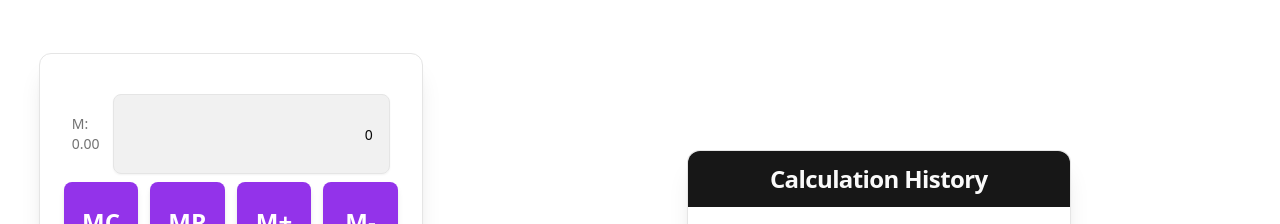
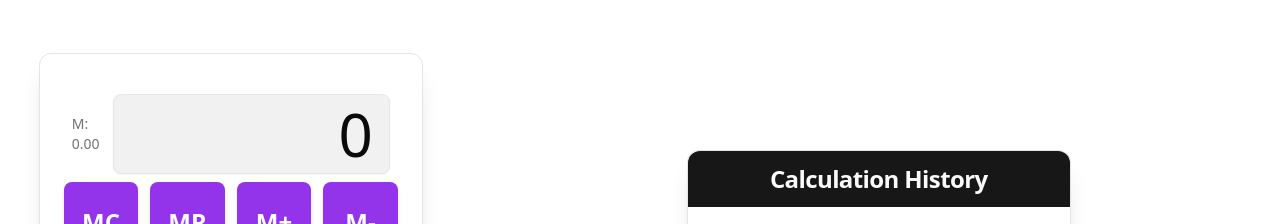
Before and after one commit to bayoffindiaofficial/calc, a Next.js app: page / in a window 1280 px wide. Shown: the top 224 px of the page. Built offline with nearby package versions, Linux system fonts and the light colour scheme.

Commit message:
[dyad] Increased the font size of the main calculator display on desktop. - wrote 1 file(s)

```diff
--- a/src/app/page.tsx
+++ b/src/app/page.tsx
@@ -334,7 +334,7 @@ export default function CalculatorPage() {
                 type="text"
                 value={displayValue}
                 readOnly
-                className="w-full text-right text-5xl h-20 bg-muted-foreground/10 border-border rounded-lg shadow-inner px-4 text-foreground"
+                className="w-full text-right text-5xl lg:text-6xl h-20 bg-muted-foreground/10 border-border rounded-lg shadow-inner px-4 text-foreground"
               />
             </div>
             <div className="grid grid-cols-4 gap-3">
```
